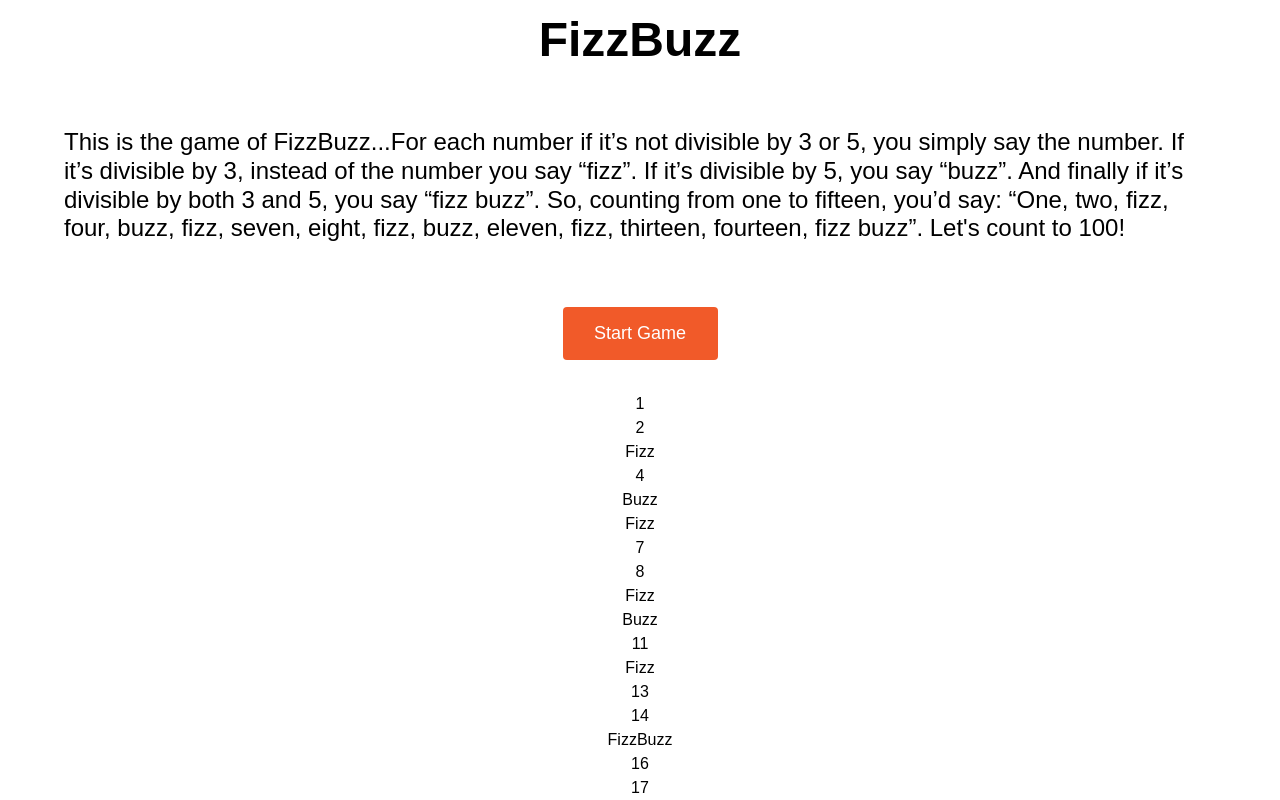
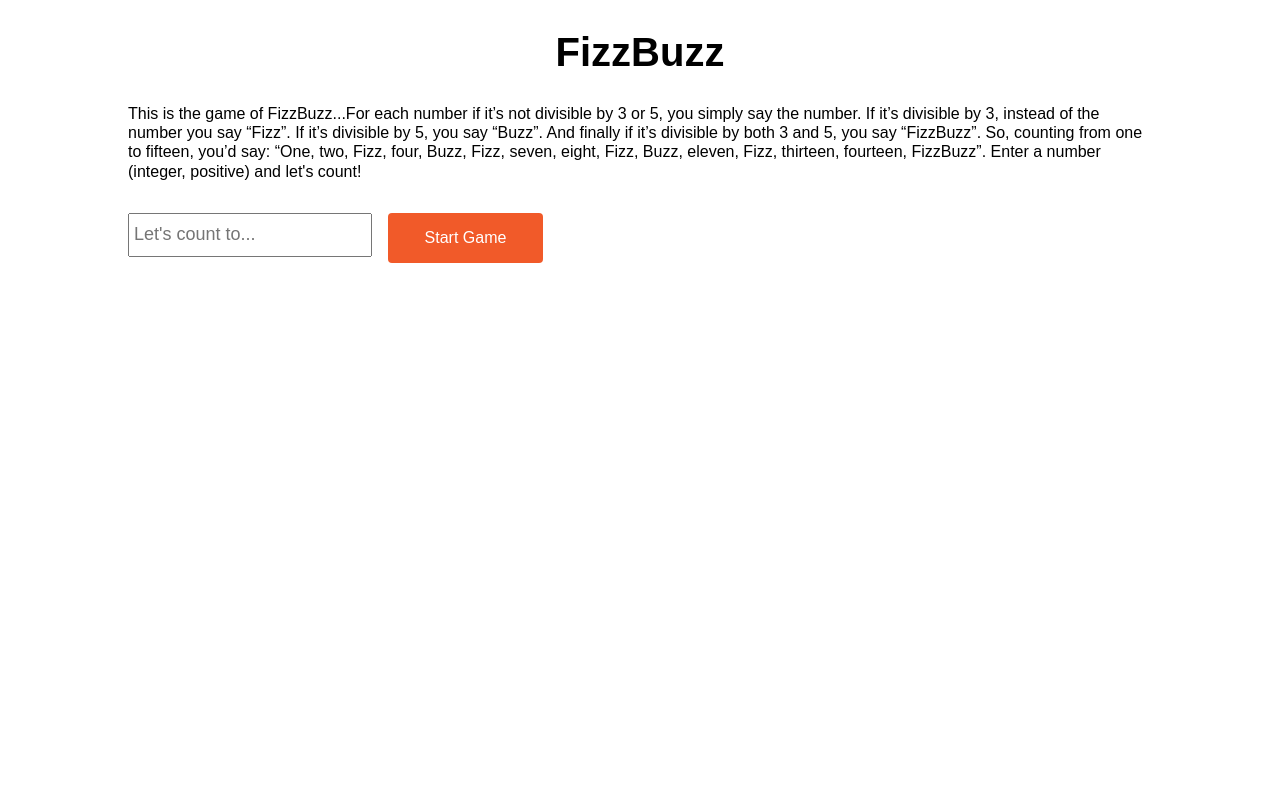
Before and after one commit to guibastos/fizzbuzz_r, a plain HTML site: page index.html in a window 1280 px wide. Both pictures are taken after a click on the button "Start Game". Shown: the top 800 px of the page. Drawn offline with nearby package versions, Linux system fonts and the light colour scheme.

Commit message:
fixing functions

```diff
--- a/css/style.css
+++ b/css/style.css
@@ -50,25 +50,25 @@ table {
 /*END OF RESET*/
 
 h1 {
-	margin-top: 1rem;
+	margin-top: 2rem;
 	text-align: center;
 	font-family: sans-serif;
 	font-weight: 600;
-	font-size: 3rem;
+	font-size: 2.5rem;
 	-webkit-font-smoothing: antialiased;
 }
 
 h2 {
-	padding: 4rem;
+	padding: 2rem 10%;
 	text-align: left;
 	font-family: sans-serif;
-	font-size: 1.5rem;
+	font-size: 1rem;
 	line-height: 120%;
 	-webkit-font-smoothing: antialiased;
 }
 
 li {
-	text-align: center;
+	text-align: left;
 	font-family: sans-serif;
 	font-size: 1rem;
 	line-height: 150%;
@@ -76,9 +76,40 @@ li {
 
 
 }
+.form-button {
+	display: inline-block;
+	position: relative;
+	text-align: center;
+	max-width: 500px;
+	margin-left: 10%;
 
-button {
+}
+
+}
+.form-button input {
+	margin: 10px;
+	padding: 1rem;
+	width: 100px;
+	height: 30px;
+	position: relative;
+	float: left;
+	font-size: 1rem;
+	padding: 0;
+}
+
+#myInput {
+	padding: 0.25rem;
+	margin: 0 auto;
+	height: 2rem;
+	font-size: 1.125rem;
+	display: block;
+	float: left;
+	vertical-align: top;
+
+}
+#myButton {
 	text-align: center;
+	vertical-align: center;
 	width: 9.688rem;
 	background-color: #f15a29;
 	border-color: #f15a29;
@@ -87,9 +118,11 @@ button {
 	border-radius: 4px;
 	padding: 1rem 1.5rem;
 	color: white;
-	font-size: 1.125rem;
+	font-size: 1rem;
 	display: block;
 	margin: 0 auto;
+	margin-left: 1rem;
+	float: right;
 }
 
 button:hover {
@@ -101,4 +134,24 @@ button:hover {
 ul {
 	margin-top: 2rem;
 	margin-bottom: 10rem;
+	margin-left: 10%;
 }
+
+#errormessage {
+	display: none;
+	margin-left: 10%;
+	margin-right: 10%;
+	margin-top: 1rem;
+	padding: 1rem;
+	text-align: left;
+	font-family: sans-serif;
+	font-size: 1rem;
+	line-height: 120%;
+	-webkit-font-smoothing: antialiased;
+	background-color: #F2DEDE;
+	border-color: #F2DEDE;
+	border-radius: 4px;
+	color: #B94A48
+
+
+}
--- a/index.html
+++ b/index.html
@@ -11,10 +11,17 @@
 </head>
 <body>
 <h1>FizzBuzz</h1>
-<h2>This is the game of FizzBuzz...For each number if it’s not divisible by 3 or 5, you simply say the number. If it’s divisible by 3, instead of the number you say “fizz”. If it’s divisible by 5, you say “buzz”. And finally if it’s divisible by both 3 and 5, you say “fizz buzz”. So, counting from one to fifteen, you’d say: “One, two, fizz, four, buzz, fizz, seven, eight, fizz, buzz, eleven, fizz, thirteen, fourteen, fizz buzz”. Let's count to 100!</h2>
-<button id="myButton">Start Game</button>
+<h2>This is the game of FizzBuzz...For each number if it’s not divisible by 3 or 5, you simply say the number. If it’s divisible by 3, instead of the number you say “Fizz”. If it’s divisible by 5, you say “Buzz”. And finally if it’s divisible by both 3 and 5, you say “FizzBuzz”. So, counting from one to fifteen, you’d say: “One, two, Fizz, four, Buzz, Fizz, seven, eight, Fizz, Buzz, eleven, Fizz, thirteen, fourteen, FizzBuzz”. Enter a number (integer, positive) and let's count!</h2>
+<div class = "form-button">
+		<input id="myInput" type="text" name="firstname" placeholder="Let's count to...">
+		<button id="myButton">Start Game</button>
+</div>
+<div id="errormessage">
+Oops! It looks like you entered something weird in the form. Please enter a number (integer, positive).
+</div>
+
 <ul class="list">
+</ul>
 
-</ul>
 </body>
 </html>
--- a/js/app.js
+++ b/js/app.js
@@ -1,22 +1,39 @@
 $(document).ready(function() {
+
     function fizzBuzz () {
-        for (i = 1; i<=100; i++) {
+        $('#errormessage').hide();
+        var input = $('#myInput').val();
+        var tr_input = $.trim(input);
+        $('.output').remove();
+
+        if (isNaN(tr_input) || (tr_input%1!==0)){
+            $('#errormessage').show();
+        }
+
+        else {
+
+            for (i = 1; i<=input; i++) {
                 if (i%3 == 0) {
                     if (i%5 == 0) {
-                    $('.list').append("<li>FizzBuzz</li>");
+                        $('.list').append("<li class='output'>FizzBuzz</li>");
                     }
                     else {
-                    $('.list').append("<li>Fizz</li>");
+                        $('.list').append("<li class='output'>Fizz</li>");
                     }
                 }
                 else if (i%5 == 0) {
-                $('.list').append("<li>Buzz</li>");
+                    $('.list').append("<li class='output'>Buzz</li>");
                 }
                 else {
-                $('.list').append("<li>"+ i +"</li>");
+                    $('.list').append("<li class='output'>"+ i +"</li>");
                 }
             }
-    };
+        }
+    }
 
     $('#myButton').on('click', fizzBuzz);
+    $('#myInput').on('keydown',function(e){
+        if(e.which==13) {fizzBuzz();}
     });
+
+    });
```
Lines whose indentation alone changed are shown as unchanged.
